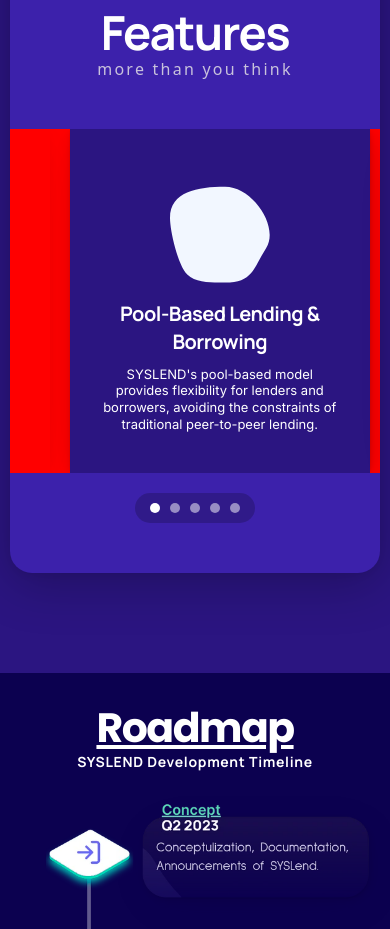
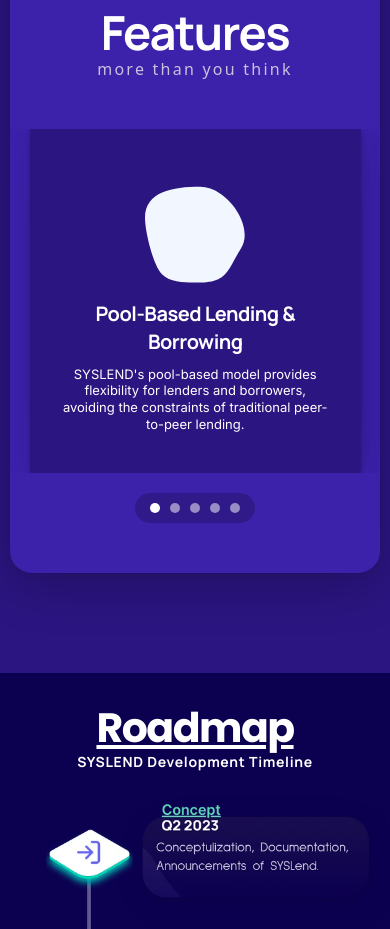
Before and after one commit to Basit46/syslend, a React (Vite) app: page / in a window 390 px wide. Shown: the part 1900-2829 px from the top of the page. Built offline with nearby package versions, Linux system fonts and the light colour scheme; some icons are missing.

Commit message:
Added changes

```diff
--- a/src/components/Feature.jsx
+++ b/src/components/Feature.jsx
@@ -2,7 +2,8 @@
 
 const Feature = ({ svg, title, body }) => {
   return (
-    <div className="feature mx-[20px] sm:mx-[30px] w-[300px] sm:w-[330px] min-h-[344px] py-[40px] px-[30px] flex flex-col items-center shadow-[0.3184767494094558px_0.39809593676181976px_2.549057741503143px_-0.9375px_rgba(0,0,0,0.18),0.9658024572418071px_1.207253071552259px_7.730191403171522px_-1.875px_rgba(0,0,0,0.17241),2.5530614085937846px_3.1913267607422307px_20.434461731276638px_-2.8125px_rgba(0,0,0,0.14761),8px_10px_64.03124237432849px_-3.75px_rgba(0,0,0,0.0625)] bg-[#2b1581]">
+    <div className="w-[100%] md:w-[450px] xl:w-[396px] flex justify-center bg-[#3C21AB]">
+      <div className="feature mx-[20px] sm:mx-[30px]  w-[90%] min-h-[344px] py-[40px] px-[30px] flex flex-col items-center shadow-[0.3184767494094558px_0.39809593676181976px_2.549057741503143px_-0.9375px_rgba(0,0,0,0.18),0.9658024572418071px_1.207253071552259px_7.730191403171522px_-1.875px_rgba(0,0,0,0.17241),2.5530614085937846px_3.1913267607422307px_20.434461731276638px_-2.8125px_rgba(0,0,0,0.14761),8px_10px_64.03124237432849px_-3.75px_rgba(0,0,0,0.0625)] bg-[#2b1581]">
         <div className="flex-1 h-[100px] w-[100px]  grid place-items-center">
           {svg}
         </div>
@@ -13,6 +14,7 @@
           {body}
         </p>
       </div>
+    </div>
   );
 };
 
--- a/src/components/Features.jsx
+++ b/src/components/Features.jsx
@@ -47,6 +47,21 @@
     beforeChange: (current, next) => setCurrentSlide(next),
   };
 
+  let settingsMd = {
+    arrows: false,
+    dots: false,
+    infinite: true,
+    speed: 500,
+    slidesToShow: 2,
+    slidesToScroll: 1,
+    cssEase: "linear",
+    centerMode: true,
+    centerPadding: "0px",
+    autoplay: true,
+    autoplaySpeed: 7000,
+    beforeChange: (current, next) => setCurrentSlide(next),
+  };
+
   let settingsMobile = {
     arrows: false,
     dots: false,
@@ -84,12 +99,8 @@
           more than you think
         </p>
 
-        <div className="mt-[50px] w-full h-fit overflow-x-hidden px-[50px] hidden sm:flex justify-center ">
-          <Slider
-            ref={sliderRef}
-            {...settings}
-            className="w-[100%] flex justify-center h-fit"
-          >
+        <div className="mt-[50px] w-full h-fit overflow-x-hidden px-[50px] hidden xl:flex justify-center ">
+          <Slider ref={sliderRef} {...settings} className="w-[100%] h-fit">
             <Feature1 />
             <Feature2 />
             <Feature3 />
@@ -98,12 +109,18 @@
           </Slider>
         </div>
 
-        <div className="mt-[50px] w-full h-fit overflow-x-hidden flex sm:hidden justify-center">
-          <Slider
-            ref={sliderRef}
-            {...settingsMobile}
-            className="w-[100%] flex justify-center h-fit bg-[red] pl-[40px]"
-          >
+        <div className="mt-[50px] w-full h-fit overflow-x-hidden px-[50px] hidden md:flex xl:hidden justify-center ">
+          <Slider ref={sliderRef} {...settingsMd} className="w-[100%] h-fit">
+            <Feature1 />
+            <Feature2 />
+            <Feature3 />
+            <Feature4 />
+            <Feature5 />
+          </Slider>
+        </div>
+
+        <div className="mt-[50px] w-full h-fit overflow-x-hidden flex md:hidden justify-center">
+          <Slider ref={sliderRef} {...settingsMobile} className="w-[100%]">
             <Feature1 />
             <Feature2 />
             <Feature3 />
```
Lines whose indentation alone changed are shown as unchanged.
